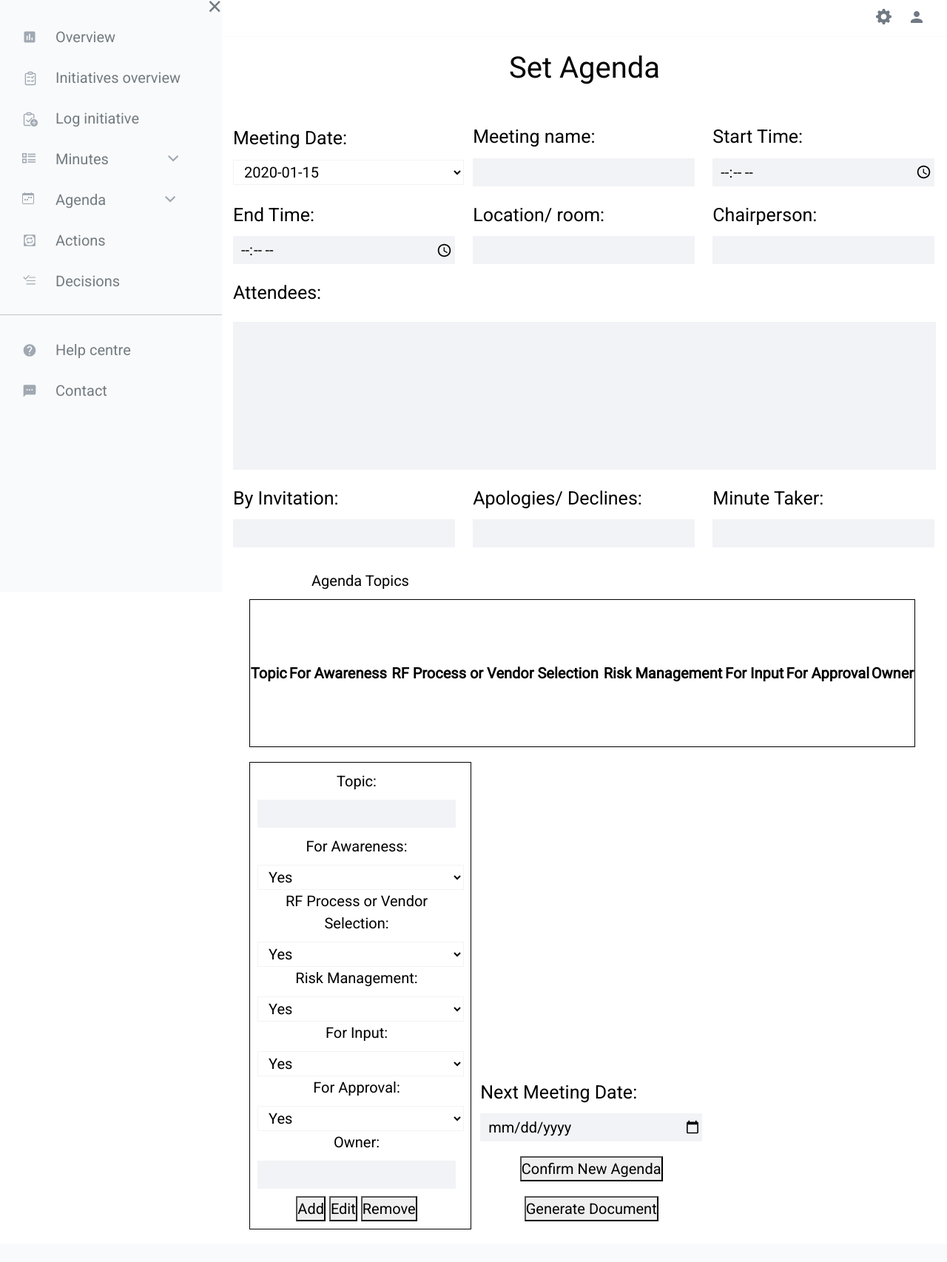
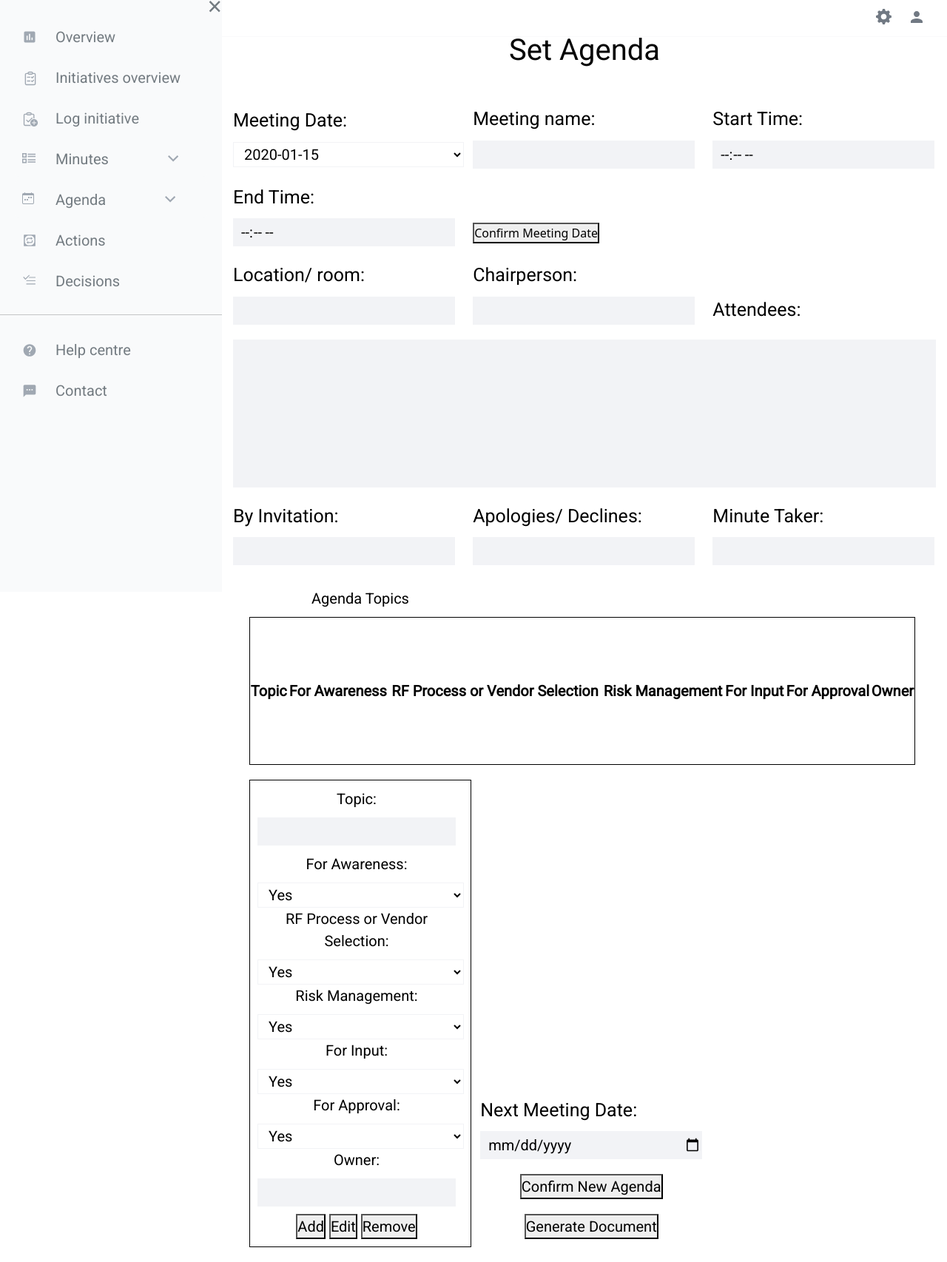
Before and after one commit to alisadayanand/saser-agenda, a Flask app: page /set in a window 1280 px wide. Shown: the whole page at 74% size. Before the commit the page ends 1662 px from the top, so only its background shows below. Run offline with Flask 2, Linux system fonts and the light colour scheme; tables that the repository leaves empty hold one stand-in row (values such as "Sample post"); lists and menus that the app fills with data are empty; some libraries are stand-ins or nearby versions.

Commit message:
Added meeting logic to agenda set page to populate the agenda when selecting a meeting date.

```diff
--- a/main.py
+++ b/main.py
@@ -10,6 +10,7 @@
 page_state = ''
 
 main = Flask(__name__)
+
 
 # Routes
 
@@ -253,7 +254,28 @@
 def getMeetingsWithView():
     date = request.form["date"]
     meeting = getMeetingByDate(date)
-    return render_template("agenda_set.html", agenda=meeting.agenda)
+    meetings = getMeetings()
+
+    if not meeting.agenda:
+        return render_template("agenda_set.html",
+                               meetings=meetings,
+                               meeting_name=meeting.meeting_name,
+                               meeting_start_time=meeting.meeting_start_time,
+                               meeting_end_time=meeting.meeting_end_time)
+
+    else:
+        return render_template("agenda_set.html",
+                               meetings=meetings,
+                               meeting_name=meeting.meeting_name,
+                               meeting_start_time=meeting.meeting_start_time,
+                               meeting_end_time=meeting.meeting_end_time,
+                               agenda_location=meeting.agenda.location,
+                               agenda_chairperson=meeting.agenda.chairperson,
+                               agenda_attendees=meeting.agenda.attendees,
+                               agenda_by_invitation=meeting.agenda.by_invitation,
+                               agenda_apologies_declines=meeting.agenda.apologies_declines,
+                               agenda_minute_taker=meeting.agenda.minute_taker)
+
 
 @main.errorhandler(404)
 def page_not_found(e):
@@ -332,12 +354,14 @@
         print("Meeting ID: {}".format(meeting.meeting_id))
     return meetings
 
+
 def getMeetingByDate(date):
     return session.query(Meeting).filter_by(meeting_date=date).first()
 
 
 def selectAllAgenda_Topics():
     return session.query(Agenda_Topics).all()
+
 
 if __name__ == "__main__":
     # Quick test configuration. Please use proper Flask configuration options
@@ -347,7 +371,6 @@
     main.config['SESSION_TYPE'] = 'filesystem'
 
     main.run(debug=True)
-
 
 # TODO:
 #
@@ -361,4 +384,4 @@
 #
 # max varchar text fields in backend
 #
-# meeting id dropdown in set agenda. Frontend and backend
+# meeting id dropdown in set agenda. Frontend and backend (DONE)
--- a/templates/agenda_edit.html
+++ b/templates/agenda_edit.html
@@ -317,7 +317,8 @@
                             <td>{{ agenda_topic.ForInput }}</td>
                             <td>{{ agenda_topic.ForApproval }}</td>
                             <td>{{ agenda_topic.topic_owner }}</td>
-                            <input type="hidden" id="hiddenTopicId" name="hiddenTopicId" value="{{ agenda_topic.topic_id }}">
+                            <input type="hidden" id="hiddenTopicId" name="hiddenTopicId"
+                                   value="{{ agenda_topic.topic_id }}">
                         </tr>
                         {% endfor %}
                     </table>
--- a/templates/agenda_set.html
+++ b/templates/agenda_set.html
@@ -253,7 +253,7 @@
 
         </div>
         <div class="main-form">
-            <form action="http://localhost:5000/addAgenda" method="post">
+            <form action="/getMeetingsWithView" method="post">
                 <div>
                     <span>Meeting Date:</span>
                     <select id="date" name=date method="GET">
@@ -264,48 +264,59 @@
                 </div>
                 <div>
                     <span>Meeting name:</span>
-                    <input type="text" name="name" id="name" required>
+                    <input type="text" name="name" id="name" disabled value="{{ meeting_name }}">
                 </div>
 
                 <div>
                     <span>Start Time:</span>
-                    <input type="time" name="starttime" id="starttime" required>
+                    <input type="time" name="starttime" id="starttime" disabled value="{{ meeting_start_time }}">
                 </div>
 
                 <div>
                     <span>End Time:</span>
-                    <input type="time" name="endtime" id="endtime" required>
+                    <input type="time" name="endtime" id="endtime" disabled value="{{ meeting_end_time }}">
                 </div>
+
+
+                <div id="submitMeeting">
+                    <a href="/getMeetingsWithView">
+                        <button type="submit" id="confirmMeeting"> Confirm Meeting Date</button>
+                    </a>
+                </div>
+            </form>
+
+            <form action="http://localhost:5000/addAgenda" method="post">
+
 
                 <div>
                     <span>Location/ room:</span>
-                    <input type="text" name="locroom" id="locroom" required>
+                    <input type="text" name="locroom" id="locroom" value="{{ agenda_location }}" required>
                 </div>
 
                 <div>
                     <span>Chairperson:</span>
-                    <input type="text" name="chairperson" id="chairperson" required>
+                    <input type="text" name="chairperson" id="chairperson" value="{{ agenda_chairperson }}" required>
                 </div>
 
                 <div><span>Attendees:</span></div>
 
                 <div id="attend">
-                    <input type="text" name="attendees" id="attendees" required>
+                    <input type="text" name="attendees" id="attendees" value="{{ agenda_attendees }}" required>
                 </div>
 
                 <div>
                     <span>By Invitation:</span>
-                    <input type="text" name="byinvite" id="byinvite" required>
+                    <input type="text" name="byinvite" id="byinvite" value="{{ agenda_by_invitation }}" required>
                 </div>
 
                 <div>
                     <span>Apologies/ Declines:</span>
-                    <input type="text" name="apol" id="apol" required>
+                    <input type="text" name="apol" id="apol" value="{{ agenda_apologies_declines }}" required>
                 </div>
 
                 <div>
                     <span>Minute Taker:</span>
-                    <input type="text" name="mintaker" id="mintaker" required>
+                    <input type="text" name="mintaker" id="mintaker" value="{{ agenda_minute_taker }}" required>
                 </div>
 
 
```
Also changed, not shown: templates/404.html (+52 -36 lines).
